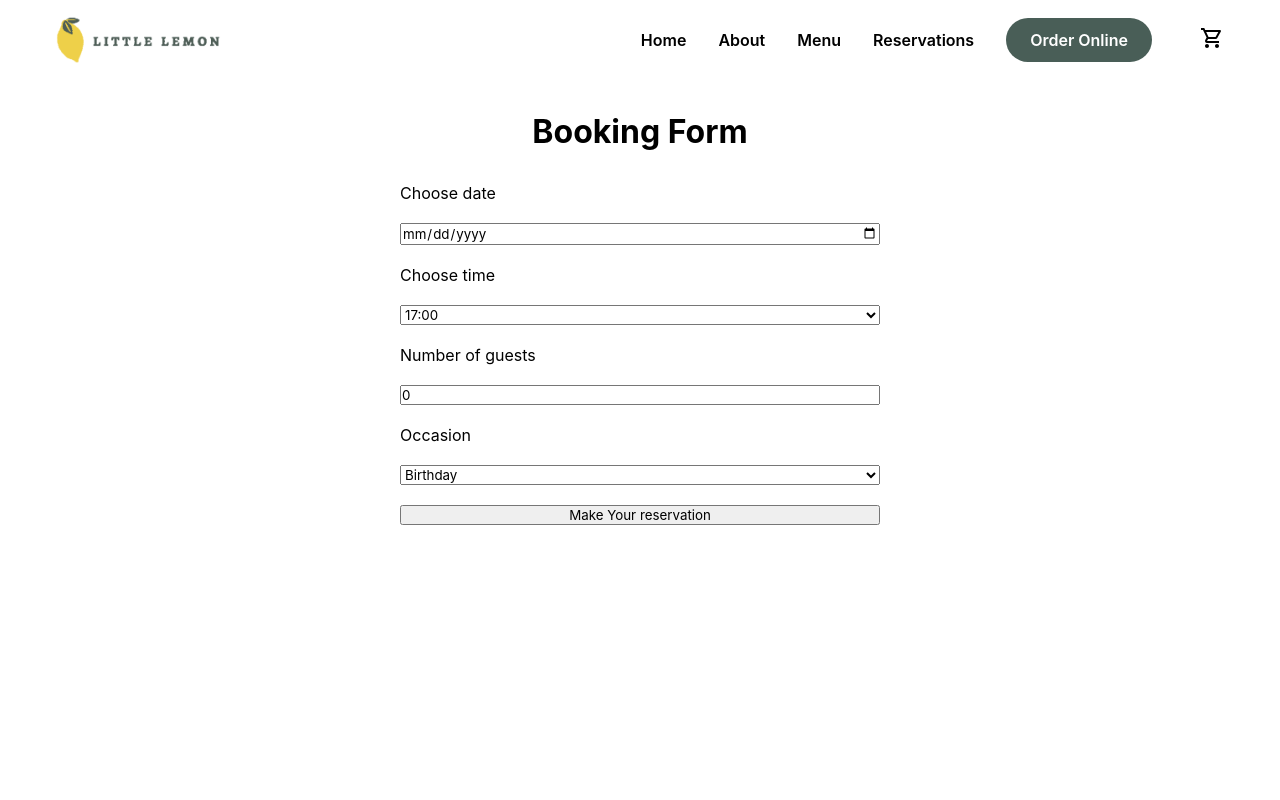
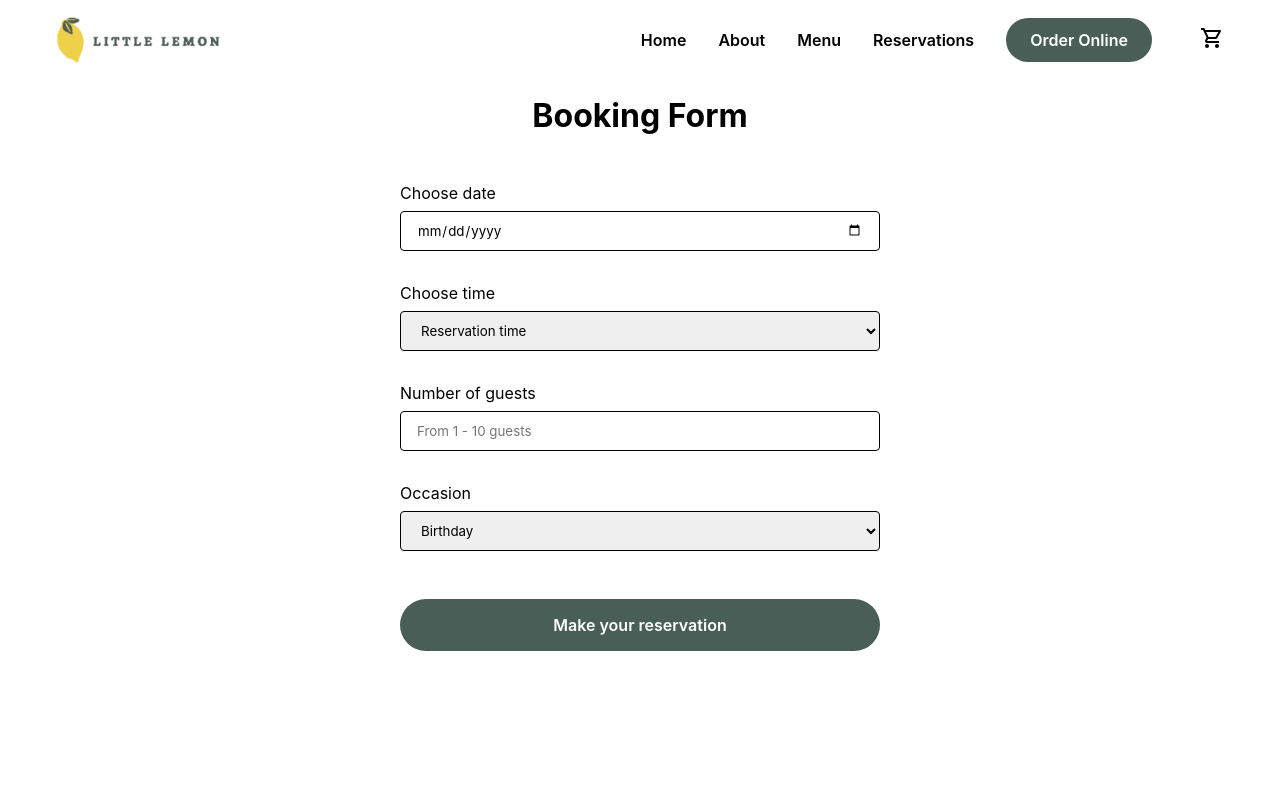
Before and after one commit to jayziggaman/reserve-a-table-for-restaurant-coursera-project, a React (Create React App) app: page /book-table in a window 1280 px wide. Shown: the top 800 px of the page. Built offline with nearby package versions, Linux system fonts and the light colour scheme.

Commit message:
Accessibility, Usability and Checking for form Errors

```diff
--- a/src/COMPONENTS/BOOKING-COMPONENTS/BookingForm/BookingForm.css
+++ b/src/COMPONENTS/BOOKING-COMPONENTS/BookingForm/BookingForm.css
@@ -2,5 +2,46 @@ form {
   display: grid;
   width: 90%;
   max-width: 30rem;
-  gap: 20px;
+  margin-bottom: 3rem;
 }
+
+
+form label {
+  margin-top: 2rem;
+  margin-bottom: 0.5rem;
+}
+
+
+form input,
+form select {
+  height: 2.5rem;
+  padding: 0 1rem;
+  border-radius: 0.25rem;
+  border: 0.1rem solid black;
+}
+
+
+form input.error,
+form select.error {
+  border: 0.1rem solid red;
+}
+
+
+form button {
+  margin-top: 3rem;
+  padding: 1rem;
+  border-radius: 3rem;
+  background-color: var(--green);
+  color: white;
+  font-weight: 600;
+  font-size: 1rem;
+  border: none;
+}
+
+
+form p.error {
+  color: red;
+  font-weight: 600;
+  font-size: 0.85rem;
+  margin: 0.25rem 0 0 0.25rem;
+}
--- a/src/COMPONENTS/BOOKING-COMPONENTS/BookingForm/BookingForm.jsx
+++ b/src/COMPONENTS/BOOKING-COMPONENTS/BookingForm/BookingForm.jsx
@@ -1,15 +1,121 @@
-import React, { useState } from 'react'
+import React, { useEffect, useReducer, useState } from 'react'
 import { ACTIONS, fetchAPI } from '../../../PAGES/BookingPage/BookingPage'
 import AvailableTime from './AvailableTime/AvailableTime'
 import "./BookingForm.css"
 
-const BookingForm = ({
-  availableTimes, dispatch, submitForm
-}) => {
+
+const VALIDATE_ACTIONS = {
+  DATE: "validate_date",
+  TIME: "validate_time",
+  GUESTS: "validate_guests"
+}
+
+const datePattern = /^\d{4}-\d{2}-\d{2}$/
+
+function reducer(validate, action) {
+
+  switch (action.type) {
+    case VALIDATE_ACTIONS.DATE:
+      const dateTime = new Date(action.payload).getTime()
+      const nowTime = new Date().getTime()
+
+      const conditionI = datePattern.test(action.payload)
+      const conditionII = dateTime > nowTime
+
+      return {
+        ...validate, date: {
+          valid: conditionI && conditionII ? true : false,
+          beenTouched: true
+        }
+      }
+
+    case VALIDATE_ACTIONS.TIME:
+      return {
+        ...validate, time: {
+          valid: action.payload === '' ? false : true,
+          beenTouched: true
+      }}
+
+    case VALIDATE_ACTIONS.GUESTS:
+      return {
+        ...validate, guests: {
+          valid: action.payload > 0 && action.payload <= 10 ? true : false,
+          beenTouched: true
+        }
+      }
+
+
+  }
+}
+
+
+const BookingForm = ({ availableTimes, dispatch, submitForm }) => {
+  const [validate, validateDispatch] = useReducer(reducer, {
+    date: {
+      vaild: false,
+      beenTouched: false
+    },
+
+    time: {
+      vaild: false,
+      beenTouched: false
+    },
+
+    guests: {
+      vaild: false,
+      beenTouched: false
+    }
+  })
   const [date, setDate] = useState('')
   const [time, setTime] = useState('')
-  const [numberOfGuests, setNumberOfGuests] = useState(0)
+  const [numberOfGuests, setNumberOfGuests] = useState('')
   const [occasion, setOccassion] = useState('')
+
+
+
+
+  useEffect(() => {
+  }, [validate])
+
+
+  useEffect(() => {
+    if (date === '') {
+      dispatch({ type: ACTIONS.CHANGE_TIME, payload: [] })
+
+    } else {
+      const newAvailableTimes = fetchAPI(new Date(date))
+      dispatch({ type: ACTIONS.CHANGE_TIME, payload: newAvailableTimes })
+    }
+  }, [date])
+
+
+  function formSubmit(formData) {
+    submitForm(formData)
+  }
+
+
+  function validateDispatchFunction(type, value) {
+    if (type === 'date') {
+      validateDispatch({
+        type: VALIDATE_ACTIONS.DATE,
+        payload: value
+      })
+
+    } else if (type === 'time') {
+      validateDispatch({
+        type: VALIDATE_ACTIONS.TIME,
+        payload: value
+      })
+
+    } else if (type === 'guests') {
+      validateDispatch({
+        type: VALIDATE_ACTIONS.GUESTS,
+        payload: value
+      })
+
+    }
+  }
+
 
 
   return (
@@ -23,34 +129,64 @@ const BookingForm = ({
       <form
         onSubmit={() => {
           const formData = { date, time, numberOfGuests, occasion }
-          submitForm(formData)
+          formSubmit(formData)
         }}
       >
         <label htmlFor="res-date">Choose date</label>
         <input type="date" id="res-date"
+          className={validate.date.valid === false && validate.date.beenTouched ? 'error' : ''}
           value={date} onChange={e => {
             setDate(e.target.value)
+            if (validate.date.valid === false && validate.date.beenTouched) {
+              validateDispatchFunction('date', e.target.value)
+            }
+          }}
+          onBlur={e => validateDispatchFunction('date', e.target.value)}
+        />
+        {validate.date.valid === false && validate.date.beenTouched &&
+          <p className='error'>Pick a valid date for the reservation</p>
+        }
 
-            const available = fetchAPI(new Date(e.target.value))
-            dispatch({type: ACTIONS.CHANGE_TIME, payload: available })
-          }}
-        />
 
         <label htmlFor="res-time">Choose time</label>
         <select id="res-time"
-          value={time} onChange={e => setTime(e.target.value)}
+          className={validate.time.valid === false && validate.time.beenTouched ? 'error' : ''}
+          value={time} onChange={e => {
+            setTime(e.target.value)
+            if (validate.time.valid === false && validate.time.beenTouched) {
+              validateDispatchFunction('time', e.target.value)
+            }
+          }}
+          onBlur={e => validateDispatchFunction('time', e.target.value)}
         >
+          <option value="">Reservation time</option>
           {availableTimes.map(time => {
             return (
               <AvailableTime key={time} time={time} />
             )
           })}
         </select>
+        {validate.time.valid === false && validate.time.beenTouched &&
+          <p className='error'>Pick a time for the reservation</p>
+        }
+
 
         <label htmlFor="guests">Number of guests</label>
-        <input type="number" placeholder="1" min="1" max="10" id="guests"
-          value={numberOfGuests} onChange={e => setNumberOfGuests(e.target.value)}
+        <input type="number" placeholder="From 1 - 10 guests" min="1" max="10" id="guests"
+          className={validate.guests.valid === false && validate.guests.beenTouched ? 'error' : ''}
+          value={numberOfGuests}
+          onChange={e => {
+            setNumberOfGuests(parseInt(e.target.value))
+            if (validate.guests.valid === false && validate.guests.beenTouched) {
+              validateDispatchFunction('guests', e.target.value)
+            }
+          }}
+          onBlur={e => validateDispatchFunction('guests', e.target.value)}
         />
+        {validate.guests.valid === false && validate.guests.beenTouched &&
+          <p className='error'>You can book for 1 to 10 guests</p>
+        }
+
 
         <label htmlFor="occasion">Occasion</label>
         <select id="occasion"
@@ -60,7 +196,9 @@ const BookingForm = ({
           <option value="Anniversary">Anniversary</option>
         </select>
 
-        <input type="submit" value="Make Your reservation" />
+        <button aria-label='on-click'>
+          Make your reservation
+        </button>
       </form>
     </>
   )
--- a/src/PAGES/BookingPage/BookingPage.css
+++ b/src/PAGES/BookingPage/BookingPage.css
@@ -1,7 +1,7 @@
 main.booking-page-main {
-  padding: 2rem;
+  padding: 1rem;
   display: flex;
-  gap: 2rem;
+  gap: 1rem;
   flex-direction: column;
   align-items: center;
   min-height: 100vh;
--- a/src/PAGES/BookingPage/BookingPage.jsx
+++ b/src/PAGES/BookingPage/BookingPage.jsx
@@ -22,6 +22,7 @@ export const fetchAPI = function(date) {
     if(random() < 0.5) {
       result.push(i + ':00');
     }
+
     if(random() < 0.5) {
       result.push(i + ':30');
     }
@@ -44,8 +45,6 @@ const reducer = (availableTimes, action) => {
     case ACTIONS.CHANGE_TIME:
       return availableTimes = action.payload
 
-    // default
-    //   return availableTimes
   }
 }
 
@@ -55,21 +54,13 @@ const BookingPage = () => {
 
   const [availableTimes, dispatch] = useReducer(reducer, [])
 
-  const date = new Date()
-
-
-  useEffect(() => {
-    const available = fetchAPI(date)
-    dispatch({
-      type: ACTIONS.CHANGE_TIME, payload: available
-    })
-  }, [])
-
 
   function submitForm(formData) {
     const result = submitAPI(formData)
 
+    if (result) {
       navigate( '/booking-confirmation', {replace: true})
+    }
   }
 
 
```
Lines whose indentation alone changed are shown as unchanged.
